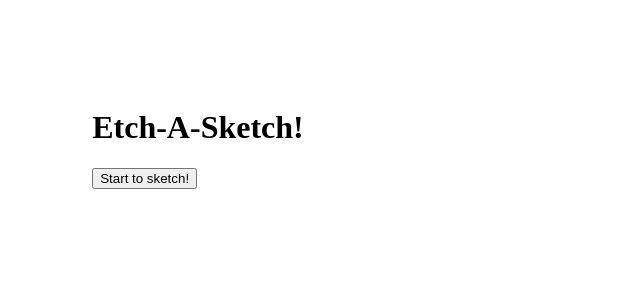
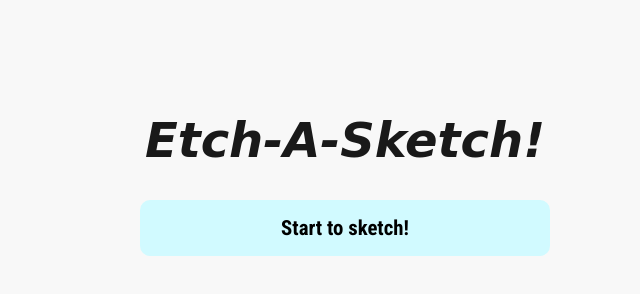
Before and after one commit to aaronsts/etch-a-sketch, a plain HTML site: page index.html in a window 1280 px wide. Shown: the whole page, without its empty margins (295-935 px from the left). Drawn offline with Linux system fonts and the light colour scheme; a web font is replaced by a local one.

Commit message:
Added styling

```diff
--- a/index.html
+++ b/index.html
@@ -7,6 +7,10 @@
         <meta name="description" content="">
         <meta name="viewport" content="width=device-width, initial-scale=1">
         <link rel="stylesheet" href="main.css">
+        <link rel="preconnect" href="https://fonts.gstatic.com">
+        <link href="https://fonts.googleapis.com/css2?family=Dela+Gothic+One&display=swap" rel="stylesheet">
+        <link rel="preconnect" href="https://fonts.gstatic.com">
+<link href="https://fonts.googleapis.com/css2?family=Roboto+Condensed:wght@700&display=swap" rel="stylesheet">
     </head>
     <body>
         <div class="container">
--- a/main.css
+++ b/main.css
@@ -1,21 +1,50 @@
+body {
+    margin: 0;
+    padding: 0;
+    background-color: #f8f8f8;
+}
 .container {
     width: 40%;
+    height: 100%;
+    text-align: center;
     align-items: center;
     margin: 0 auto;
     padding-top: 10vh;
 }
 .grid-container {
     display: grid;
-    grid-template-columns: repeat(8, 100px);
+    place-items: center;
+    width: 100%;
+    grid-template-columns: repeat(8, 12.5%);
     grid-template-rows: repeat(8, 100px);
-    padding: 12px;
     background-color: rgb(255, 255, 255);
 }
 
 .grid-item {
     border: 1px solid rgba(19,19,19,0.8);
     background-color: beige;
-    padding: 2rem;
-    text-align: center;
+    width: 100%;
+    height: 100%;
 
 }
+.title {
+    font-style: italic;
+    font-family: 'Dela Gothic One', cursive;
+    font-size: 3rem;
+    color: #191919;
+}
+
+#start {
+    border-style: none;
+    width: 80%;
+    padding: 1rem;
+    border-radius: 10px;
+    background-color: #d1faff;
+    font-size: 1.3rem;
+    font-family:'Roboto Condensed', sans-serif;
+}
+#start:hover {
+    border: 5px solid #d1faff;
+    background-color: #f8f8f8;
+    cursor: pointer;
+}
--- a/main.js
+++ b/main.js
@@ -2,6 +2,7 @@ const initalize = () => {
     // Create Title and start button
     const container = document.querySelector('.container');
     const title = document.createElement('h1');
+    title.classList.add('title');
     title.textContent = 'Etch-A-Sketch!';
     const startBtn = document.createElement('button');
     startBtn.textContent = 'Start to sketch!';
```
